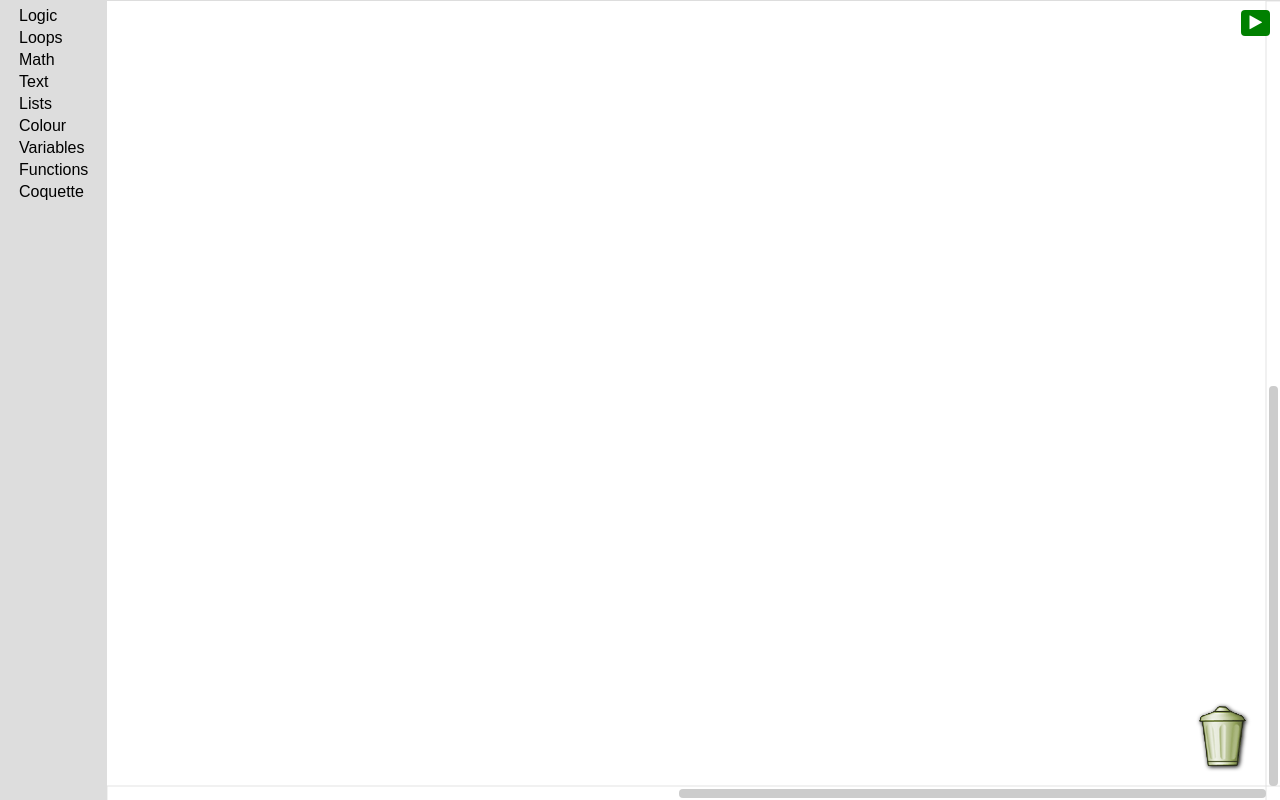
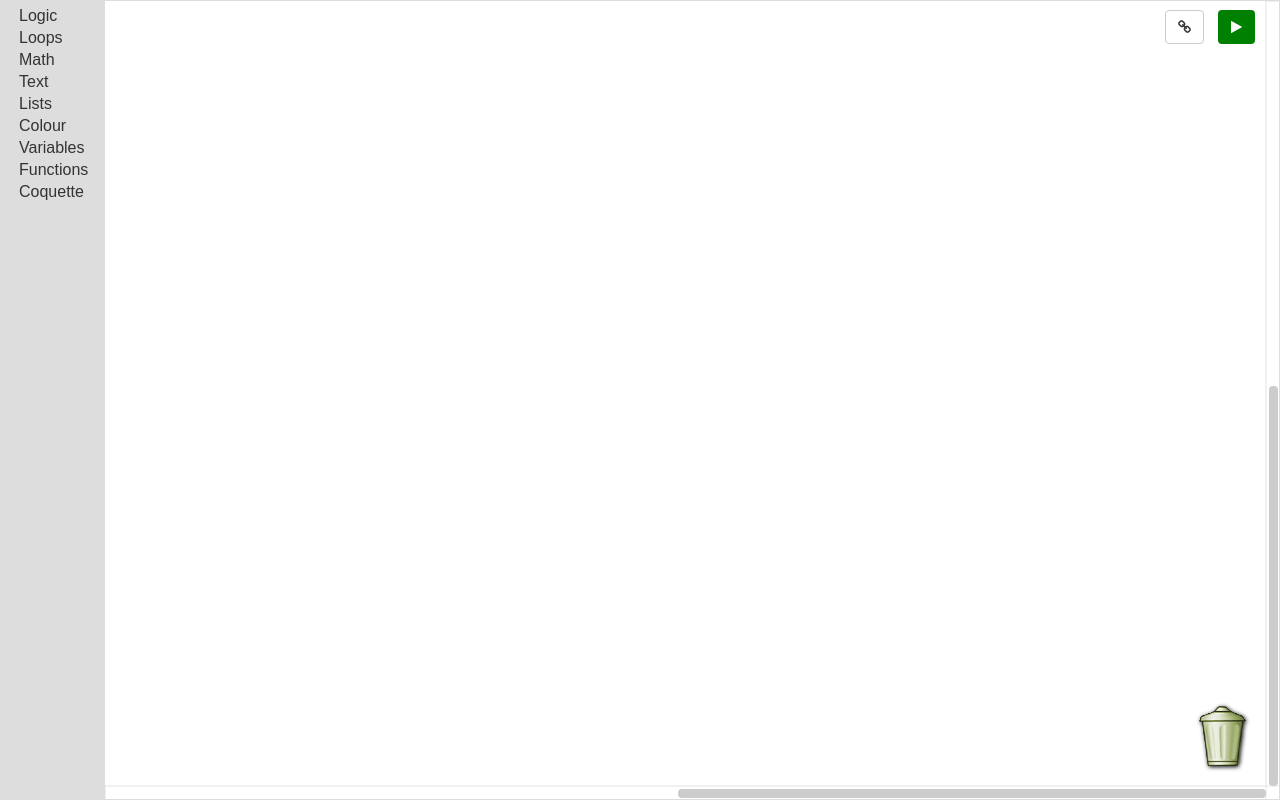
Before and after one commit to toolness/coquette-blockly, a plain HTML site: page index.html in a window 1280 px wide. Drawn offline with Linux system fonts and the light colour scheme.

Commit message:
add a link button, currently unimplemented.

```diff
--- a/index.html
+++ b/index.html
@@ -1,6 +1,7 @@
 <!DOCTYPE html>
 <meta charset="utf-8">
 <link rel="stylesheet" href="vendor/font-awesome/css/font-awesome.css">
+<link rel="stylesheet" href="vendor/bootstrap/css/bootstrap.css">
 <style>
 html, body {
   background-color: #fff;
@@ -21,29 +22,28 @@ html, body {
   width: 100%;
 }
 
-button {
-  border: none;
-  border-radius: 4px;
-  cursor: pointer;
-  padding: 4px 8px;
-  font-family: inherit;
-  font-size: inherit;
-}
-
 #play {
   background-color: green;
   color: white;
 }
 
+#play:hover {
+  background-color: limegreen;
+}
+
 #stop {
-  background-color: red;
+  background-color: crimson;
   color: white;
 }
 
-#play, #stop {
+#stop:hover {
+  background-color: red;
+}
+
+ul.toolbar {
   position: absolute;
   top: 10px;
-  right: 10px;
+  right: 20px;
 }
 
 #game {
@@ -64,7 +64,10 @@ button {
 </style>
 <body>
   <div id="blockly">
-    <button id="play" title="Play game (Ctrl+space)"><i class="fa fa-play"></i></button>
+    <ul class="toolbar list-unstyled list-inline">
+      <li><button id="link" class="btn btn-default" title="Link to this game"><i class="fa fa-link"></i></button></li>
+      <li><button id="play" class="btn" title="Play game (Ctrl+space)"><i class="fa fa-play"></i></button></li>
+    </ul>
     <xml id="toolbox" style="display: none">
         <category name="Logic">
             <block type="controls_if"></block>
@@ -310,14 +313,16 @@ button {
     </xml>
   </div>
   <div id="game" style="display: none">
-    <button id="stop" title="Stop game (ESC)"><i class="fa fa-stop"></i></button>
+    <ul class="toolbar list-unstyled">
+      <button id="stop" class="btn" title="Stop game (ESC)"><i class="fa fa-stop"></i></button>
+    </ul>
   </div>
   <script src="vendor/blockly/blockly_compressed.js"></script>
   <script src="vendor/blockly/blocks_compressed.js"></script>
   <script src="vendor/blockly/javascript_compressed.js"></script>
   <script src="vendor/blockly/en.js"></script>
   <script src="vendor/jquery.js"></script>
-  <script src="vendor/coquette.js"></script>
+  <script src="vendor/bootstrap/js/bootstrap.js"></script>
   <script src="coquette-blocks.js"></script>
   <script src="main.js"></script>
 </body>
```
